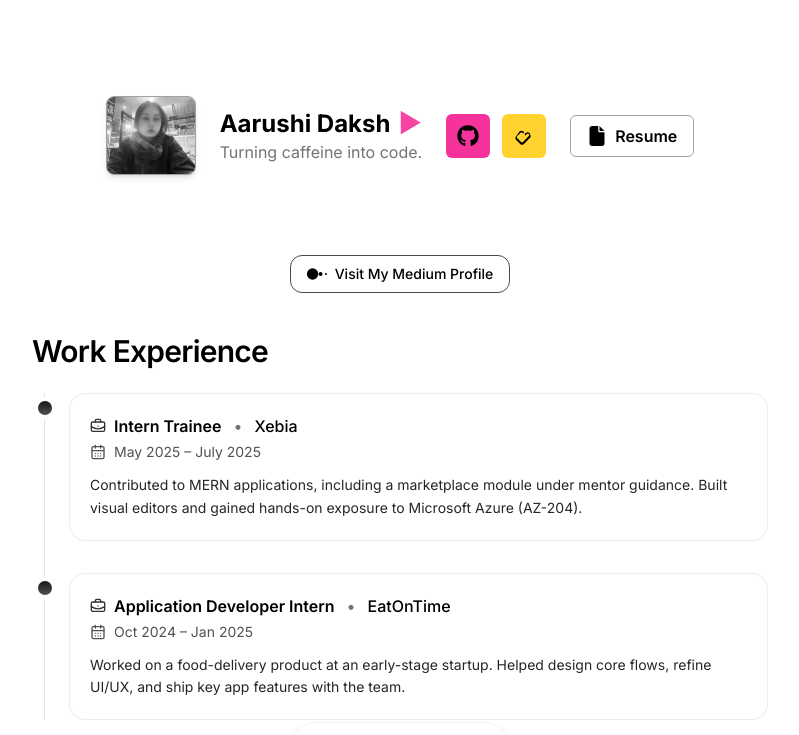
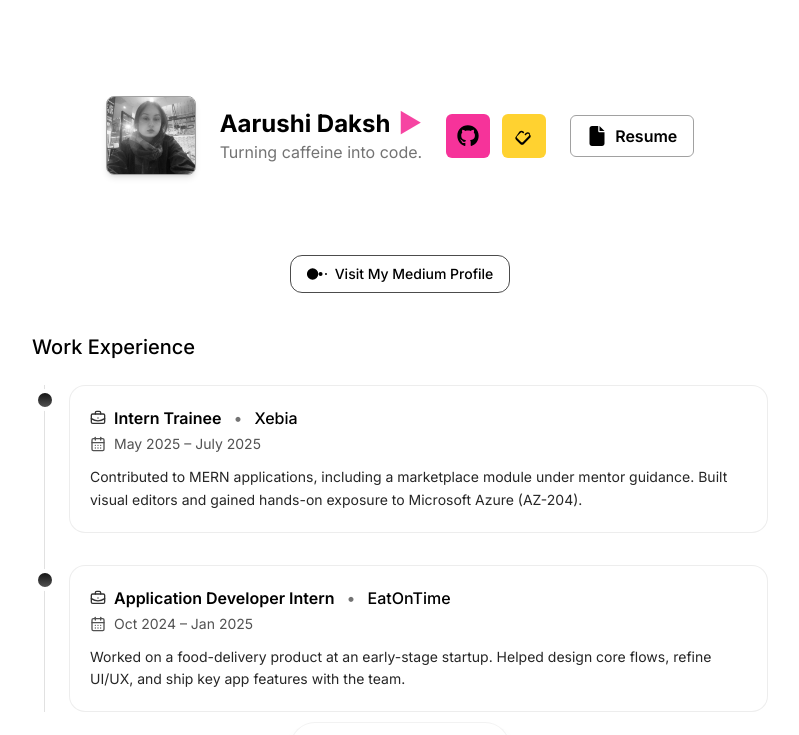
Before and after one commit to AarushiDaksh/aarushi-portfolio, a Next.js app: page /medium in a window 1280 px wide. Shown: the top 735 px of the page, without its empty margins (240-1039 px from the left). Built offline with nearby package versions, Linux system fonts and the light colour scheme.

Commit message:
projects

```diff
--- a/app/medium/page.tsx
+++ b/app/medium/page.tsx
@@ -78,7 +78,7 @@ export default function ExperiencePage() {
       </div>
 
       {/* Work Experience */}
-      <h1 className="mb-6 text-3xl font-semibold tracking-tight text-black dark:text-white">
+      <h1 className="mb-6 text-xl font-medium">
         Work Experience
       </h1>
 
@@ -111,7 +111,7 @@ export default function ExperiencePage() {
       </ol>
 
       {/* Certificates */}
-      <h2 className="mt-10 mb-4 text-2xl font-semibold text-black dark:text-white">
+      <h2 className="mb-6 mt-6 text-xl font-medium">
         Certificates & Learnings
       </h2>
 
```
